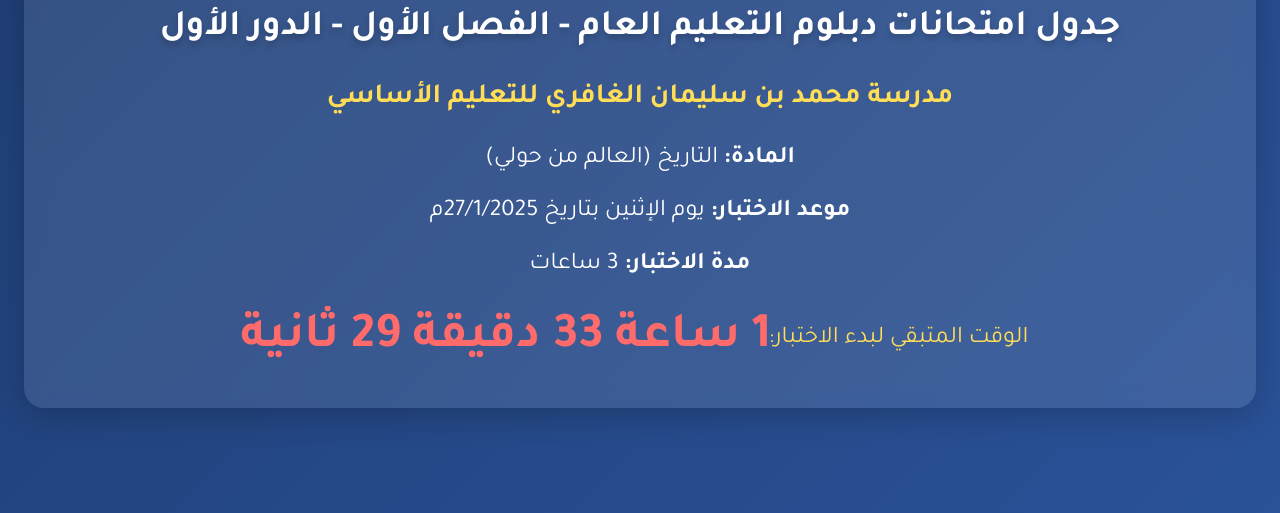
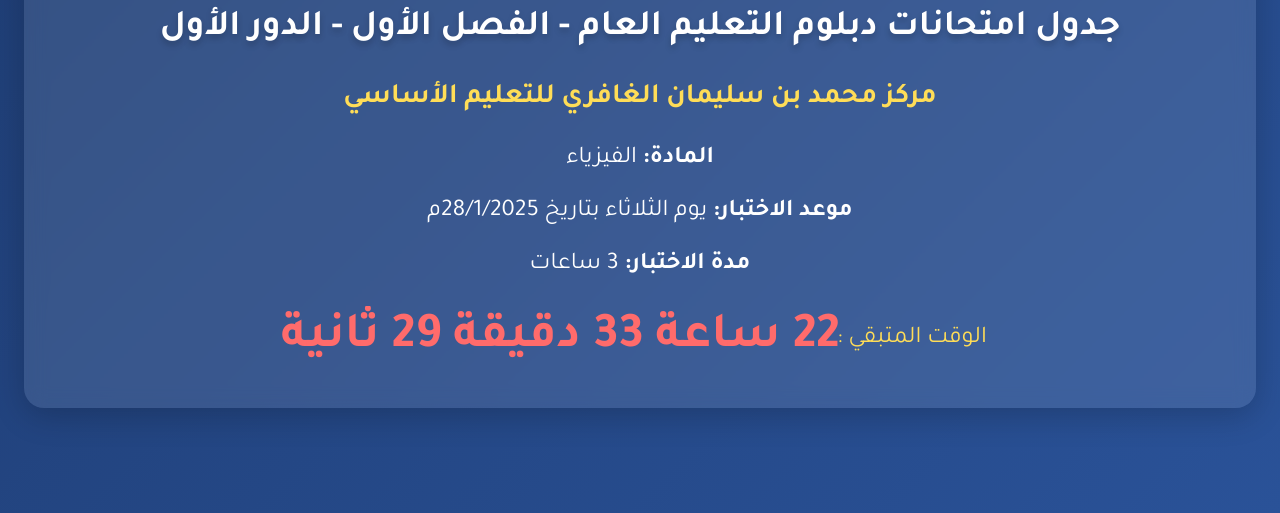
Before and after one commit to mohdschool/12A, a plain HTML site: page index.html in a window 1280 px wide. Shown: the part 287-800 px from the top of the page. Drawn offline with Linux system fonts and the light colour scheme.

Commit message:
Update index.html

```diff
--- a/index.html
+++ b/index.html
@@ -135,17 +135,17 @@
         <h1>جدول امتحانات دبلوم التعليم العام - الفصل الأول - الدور الأول</h1>
 
         <div class="school-name">
-            مدرسة محمد بن سليمان الغافري للتعليم الأساسي
+            مركز محمد بن سليمان الغافري للتعليم الأساسي
         </div>
 
         <div class="exam-info">
-            <p><strong>المادة:</strong> التاريخ (العالم من حولي) </p>
-            <p><strong>موعد الاختبار:</strong> يوم الإثنين بتاريخ 27/1/2025م</p>
+            <p><strong>المادة:</strong> الفيزياء </p>
+            <p><strong>موعد الاختبار:</strong> يوم الثلاثاء بتاريخ 28/1/2025م</p>
             <p><strong>مدة الاختبار:</strong> 3 ساعات</p>
         </div>
 
         <div class="countdown-container">
-            <div class="message" id="message">الوقت المتبقي لبدء الاختبار:</div>
+            <div class="message" id="message">الوقت المتبقي  :</div>
             <div id="countdown" class="countdown">
                 <!-- العد التنازلي سيظهر هنا -->
             </div>
@@ -154,7 +154,7 @@
 
     <script>
         // تاريخ ووقت الاختبار
-        const examDateTime = new Date(`2025-01-27T08:00:00`); // تاريخ ووقت الاختبار
+        const examDateTime = new Date(`2025-01-28T08:00:00`); // تاريخ ووقت الاختبار
         const examDuration = 3; // مدة الاختبار بالساعات
 
         let countdownInterval;
```
